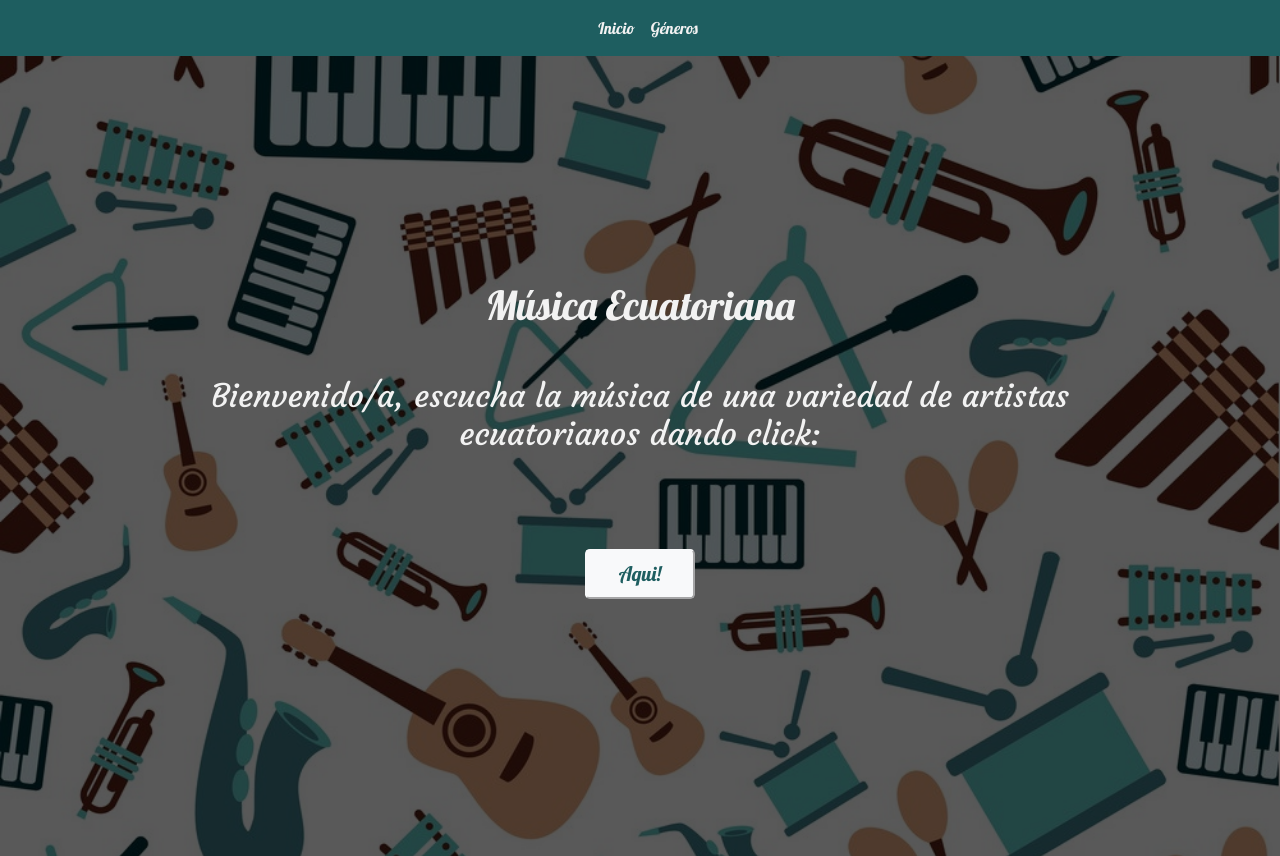
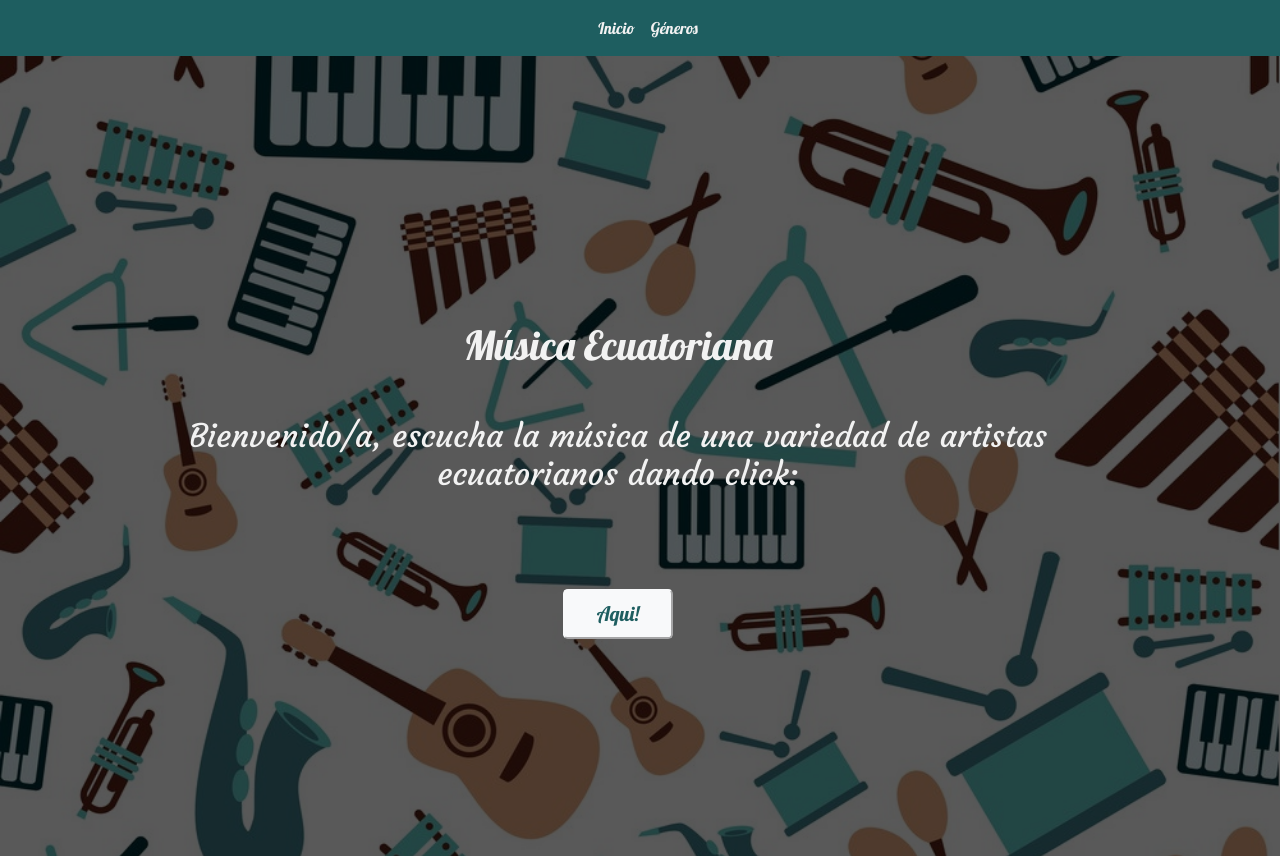
Before and after one commit to EricAlarcon441/EricAlarcon441.github.io, a plain HTML site: page index.html in a window 1280 px wide. Shown: the top 856 px of the page. Drawn offline with nearby package versions, Linux system fonts and the light colour scheme.

Commit message:
Update index.html

```diff
--- a/index.html
+++ b/index.html
@@ -53,10 +53,10 @@
     <header id="inicio">
         <div class="overlay"></div>
         <img src="img/fondo3.jpg" alt="">
-        <div class="container h-100 ">
+        <div class="container h-100 m-5 ">
             <div class="d-flex h-100 text-center align-items-center">
                 <div class="w-100 text-white">
-                    <h1 class="mt-3" >Música Ecuatoriana</h1>
+                    <h1 >Música Ecuatoriana</h1>
                     <h2 class="mx-5 my-5 mt-5">Bienvenido/a, escucha la música de una variedad de artistas ecuatorianos dando click:</h2>
                     <button type="button" class="btn-lg btn-light m-5"><a data-scroll href="#generos" class="nav-link d-inline">Aqui!</a></button>
                 </div>
```
